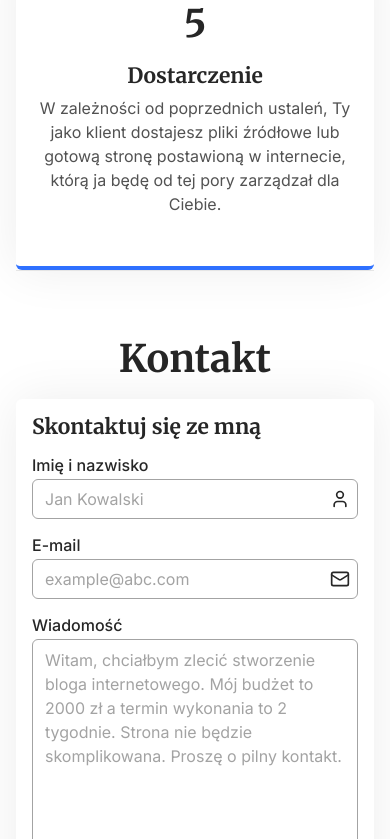
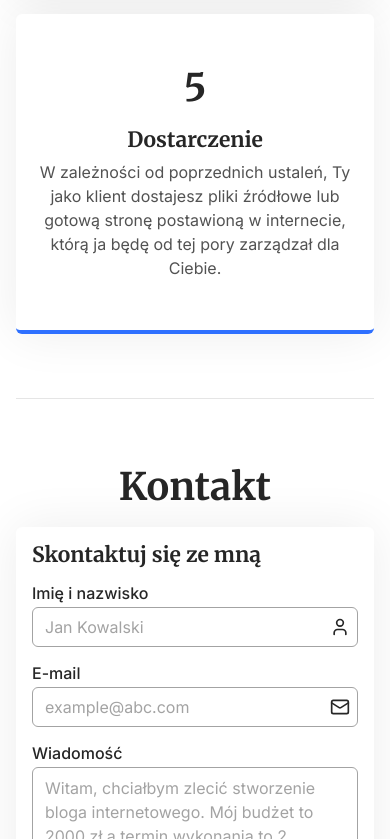
Before and after one commit to mateuszmanczak04/portfolio-website, a Next.js app: page / in a window 390 px wide. Shown: the part 5011-5850 px from the top of the page. Built offline with nearby package versions, Linux system fonts and the light colour scheme.

Commit message:
style: fix some spacing

```diff
--- a/src/components/Contact.tsx
+++ b/src/components/Contact.tsx
@@ -7,7 +7,7 @@ const Contact = () => {
       className='flex flex-col gap-4 lg:gap-8 py-16 md:py-20 lg:py-24 w-full'
       id='kontakt'>
       <h2 className='h4 font-bold text-center w-full'>Kontakt</h2>
-      <div className='flex flex-col lg:flex-row gap-4 lg:gap-6'>
+      <div className='flex flex-col lg:flex-row gap-8 lg:gap-6'>
         <ContactForm />
         <div className='lg:flex-5 flex flex-col gap-4 lg:gap-6 px-2'>
           <h3 className='font-bold h6 lg:h5'>Inne formy kontaktu:</h3>
--- a/src/components/Process.tsx
+++ b/src/components/Process.tsx
@@ -3,7 +3,7 @@ import EffectCard from './EffectCard';
 const Process = ({}) => {
   return (
     <div
-      className='w-full flex flex-col gap-4 lg:gap-8 md:py-20 lg:py-24'
+      className='w-full flex flex-col gap-4 lg:gap-8 py-16 md:py-20 lg:py-24'
       id='wspolpraca'>
       <h2 className='h4 text-center w-full font-bold'>Przebieg współpracy</h2>
       <div className='grid grid-cols-1 sm:grid-cols-2 gap-4 lg:gap-8'>
```
